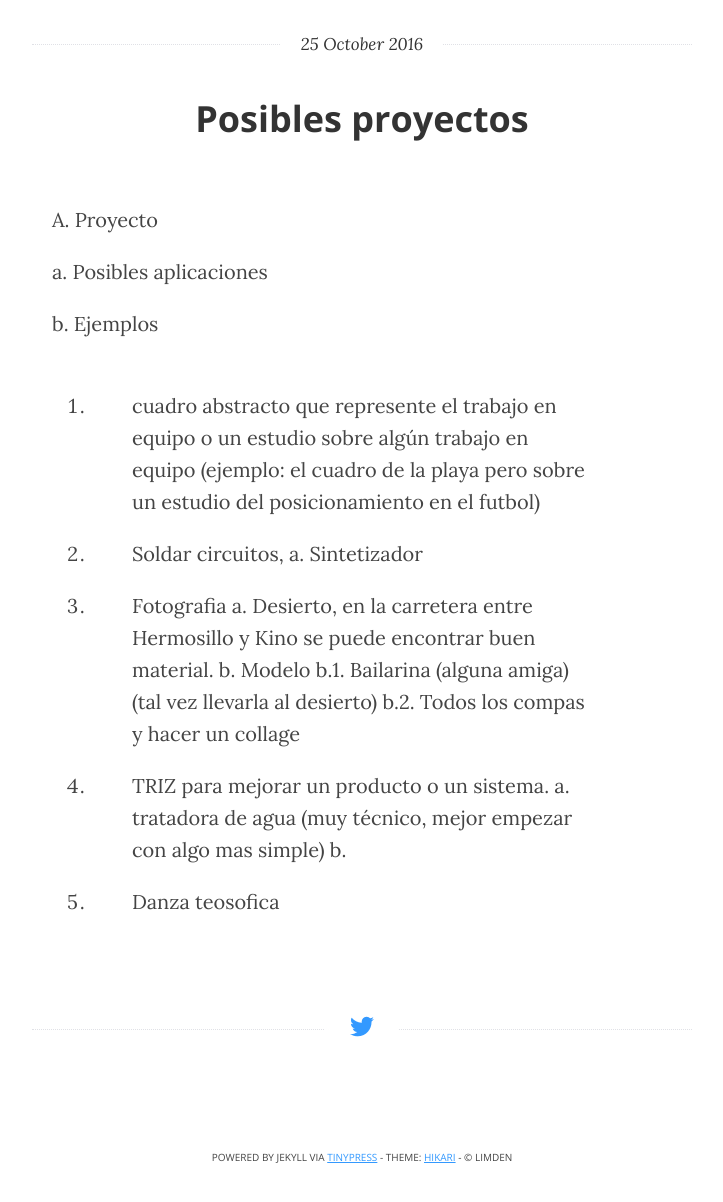
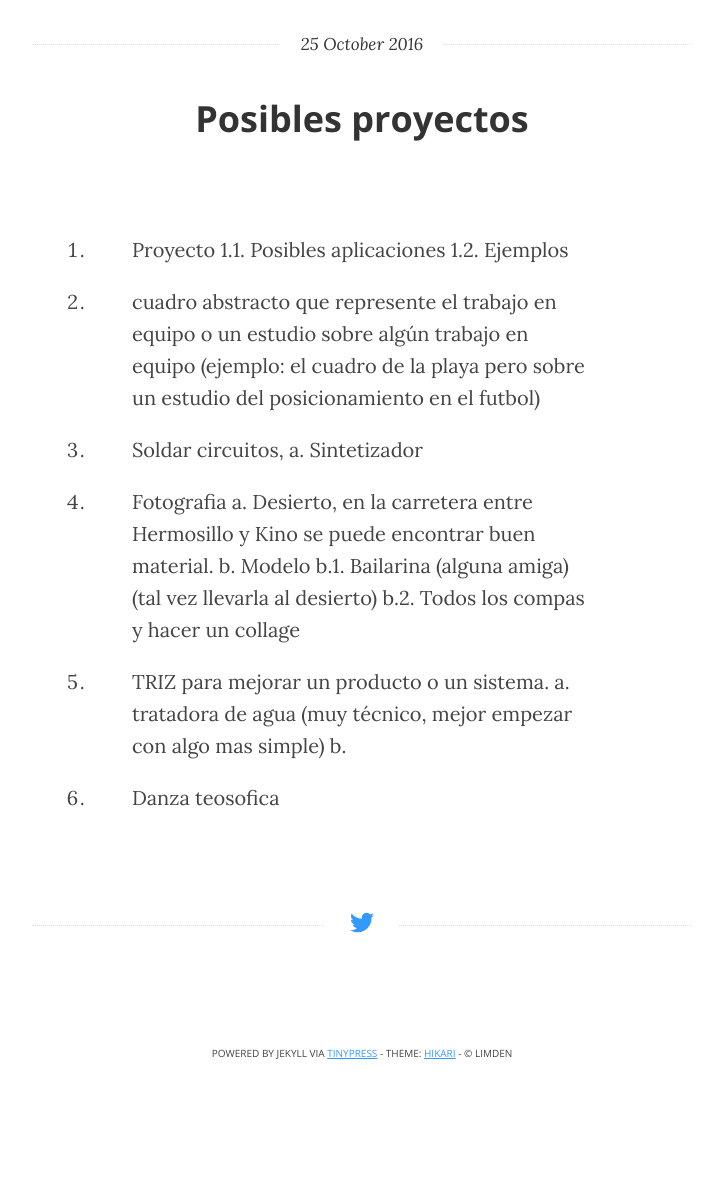
Before and after one commit to limden/limden.github.io, a Jekyll site: the page built from _posts/2016-10-25-posibles-proyectos.markdown, in a window 1280 px wide, cut to the strip 154-1361 px from the top of the page. Shown: the top 1202 px of the strip, without its empty margins (278-1001 px from the left). Built offline with Jekyll 4.4.1, drawn with Linux system fonts in a browser that asks for light colours; after the commit the page ends 1257 px from its top, so only the background shows below that.

Commit message:
Post update: Posibles proyectos

```diff
--- a/_posts/2016-10-25-posibles-proyectos.markdown
+++ b/_posts/2016-10-25-posibles-proyectos.markdown
@@ -3,11 +3,9 @@ published: true
 title: Posibles proyectos
 layout: post
 ---
-A. Proyecto
-
-a. Posibles aplicaciones
-
-b. Ejemplos
+1. Proyecto
+1.1. Posibles aplicaciones
+1.2. Ejemplos
 
 
 
```
